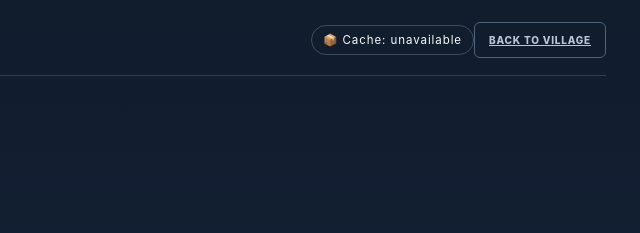
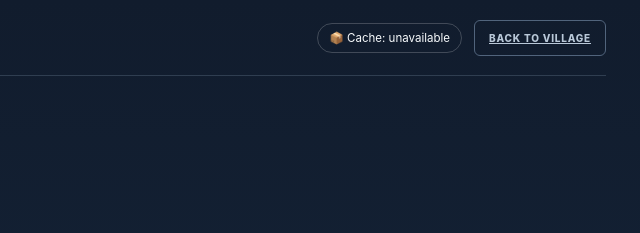
Before and after one commit to abcbis1234-creator/Agent-Village, a website: page public/shorts.html in a window 1280 px wide. Shown: the top 233 px of the page, 640-1280 px from the left. Drawn offline with Linux system fonts and the light colour scheme; no server answers.

Commit message:
Style cache status indicator in Shorts Studio header

```diff
--- a/public/shorts.css
+++ b/public/shorts.css
@@ -42,3 +42,7 @@
 .scene-render-fields label { margin-bottom: 8px; }
 @media (max-width: 760px) { .scene-render-fields { grid-template-columns: repeat(2, minmax(0, 1fr)); } }
 @media (max-width: 480px) { .scene-render-fields { grid-template-columns: 1fr; } }
+
+.topbar-actions { display: flex; align-items: center; gap: 12px; flex-wrap: wrap; justify-content: flex-end; }
+#cache-pill { white-space: nowrap; letter-spacing: 0; }
+@media (max-width: 560px) { .topbar-actions { gap: 7px; } #cache-pill { font-size: .65rem; padding: 6px 8px; } }
```
